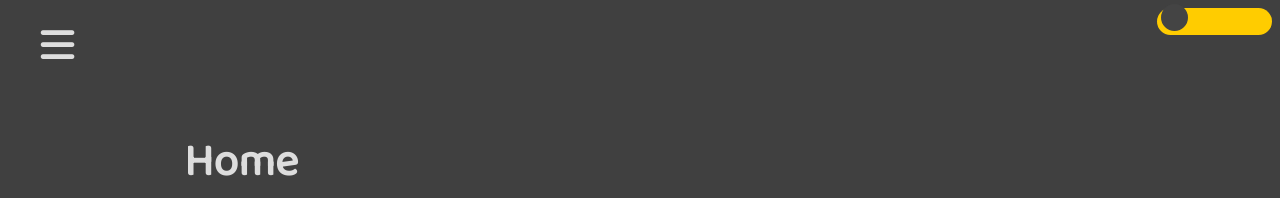
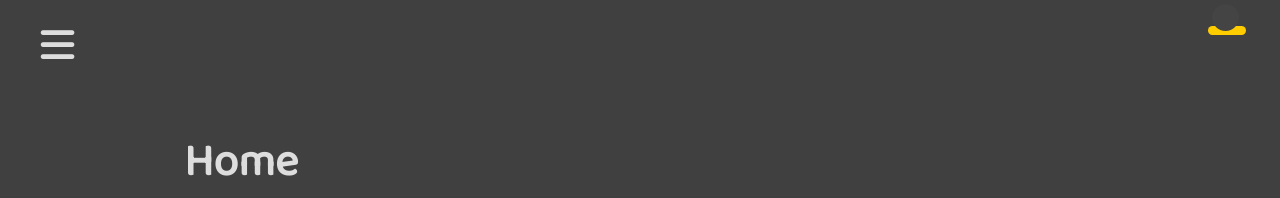
Before and after one commit to brettjrea/brettjrea.github.io-old, a Jekyll site: the page built from index.md, in a window 1280 px wide. Shown: the top 198 px of the page. Built offline with Jekyll 4.4.1, drawn with Linux system fonts in a browser that asks for light colours; nearby versions of some CDN libraries; comment, search, counter and statistics services are not loaded.

Commit message:
Update styles.scss

```diff
--- a/assets/css/styles.scss
+++ b/assets/css/styles.scss
@@ -58,7 +58,7 @@ html.transition *:after {
 /* The switch - the box around the slider */
 .switch {
   float: right;
-  padding: 1vh 3vw 1vh 3vw;
+  margin: 2vh 2vw 2vh 2vw;
   position: relative;
   display: inline-block;
   width: 3vw;
```
